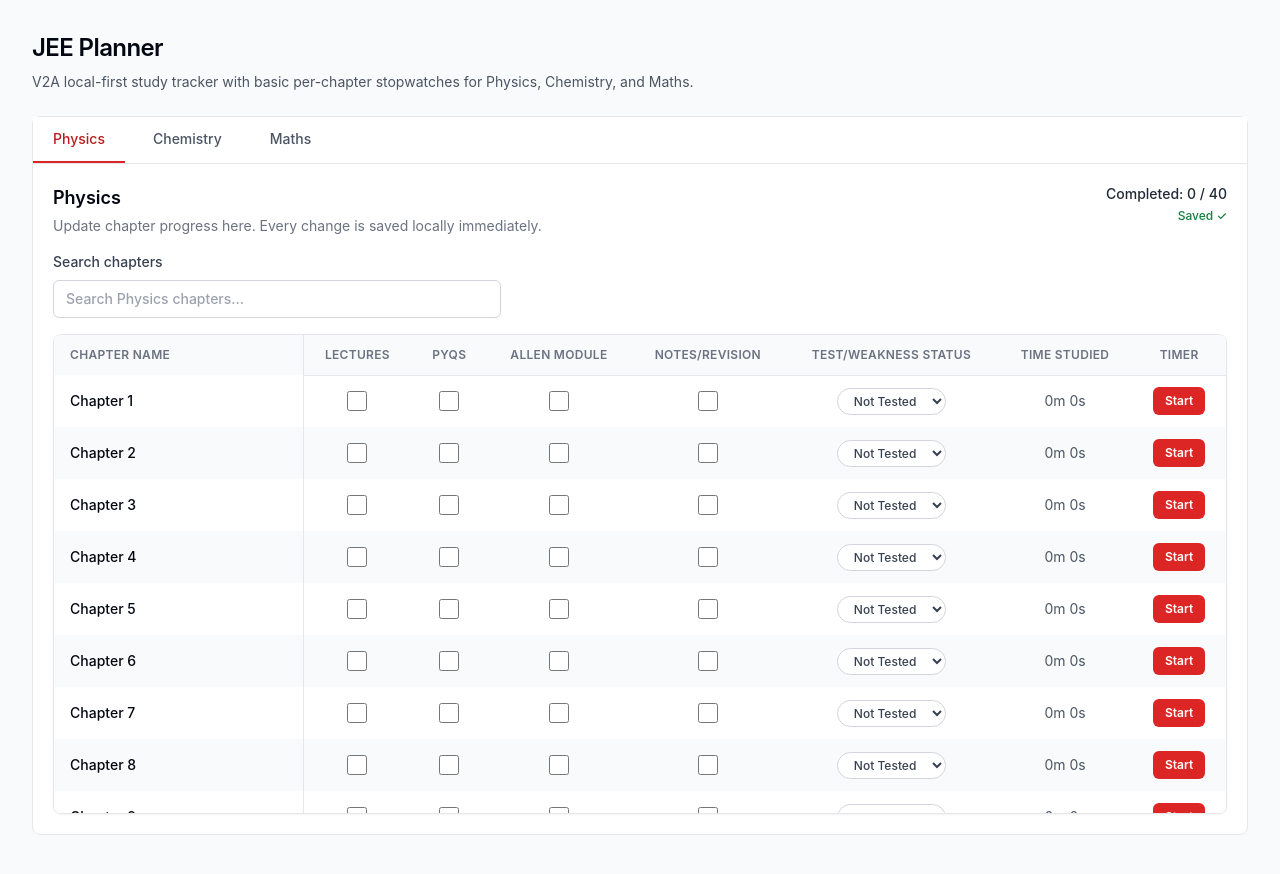
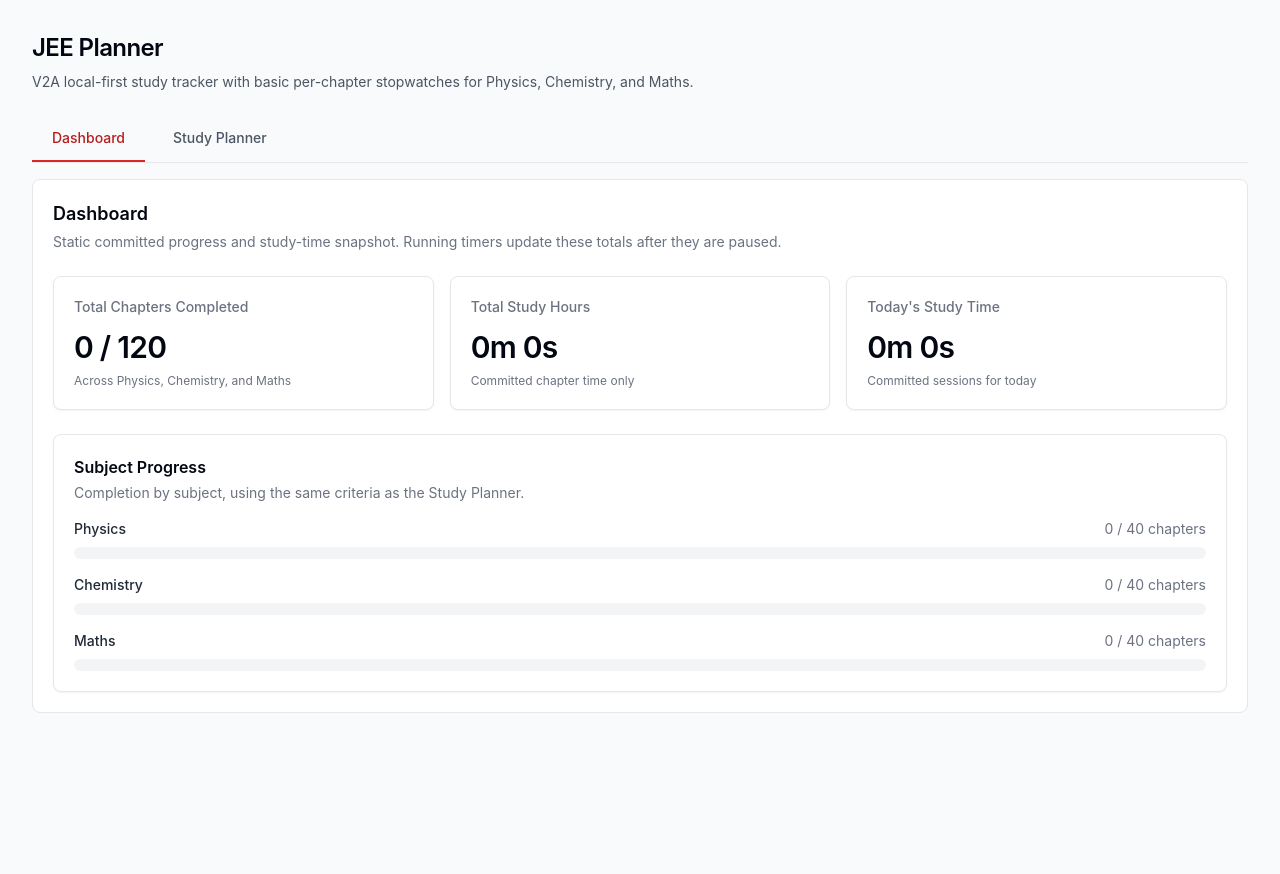
Before and after one commit to focused-asshu/jee-planner, a React (Vite) app: page / in a window 1280 px wide. Shown: the top 874 px of the page. After the commit the page ends 800 px from the top, so only its background shows below. Built offline with nearby package versions, Linux system fonts and the light colour scheme.

Commit message:
Add V3A dashboard stats view

```diff
--- a/src/App.jsx
+++ b/src/App.jsx
@@ -1,18 +1,15 @@
 import { useMemo, useState } from 'react';
 import { ChapterTable } from './components/ChapterTable';
+import { Dashboard } from './components/Dashboard';
 import { FloatingActiveTimerBar } from './components/FloatingActiveTimerBar';
 import { SubjectTabs } from './components/SubjectTabs';
+import { ViewTabs } from './components/ViewTabs';
 import { defaultChapters, subjectLabels } from './data/chapters';
 import { useTimer } from './hooks/useTimer';
-
-const isChapterComplete = (progress) =>
-  progress.lectures &&
-  progress.pyqs &&
-  progress.allenModule &&
-  progress.notesRevision &&
-  progress.testStatus === 'strong';
+import { getCompletionStats } from './lib/stats';
 
 export default function App() {
+  const [activeView, setActiveView] = useState('dashboard');
   const [activeSubject, setActiveSubject] = useState('physics');
   const {
     plannerData,
@@ -38,7 +35,8 @@ export default function App() {
     return activeChapters.filter((chapter) => chapter.name.toLowerCase().includes(normalizedQuery));
   }, [activeChapters, searchQuery]);
 
-  const completedCount = activeChapters.filter((chapter) => isChapterComplete(activeProgress[chapter.id])).length;
+  const completionStats = useMemo(() => getCompletionStats(plannerData, defaultChapters), [plannerData]);
+  const completedCount = completionStats.bySubject[activeSubject].completed;
 
   const activeTimerDetails = useMemo(() => {
     const activeTimer = plannerData.activeTimer;
@@ -89,6 +87,7 @@ export default function App() {
     }
 
     const { subject, chapterId } = plannerData.activeTimer;
+    setActiveView('study');
     setActiveSubject(subject);
     setSearchQuery('');
     setHighlightedChapterId(chapterId);
@@ -115,7 +114,13 @@ export default function App() {
           </p>
         </div>
 
+        <ViewTabs activeView={activeView} onViewChange={setActiveView} />
+
         <div className="rounded-lg border border-gray-200 bg-white">
+          {activeView === 'dashboard' ? (
+            <Dashboard plannerData={plannerData} completionStats={completionStats} />
+          ) : (
+            <>
               <SubjectTabs activeSubject={activeSubject} onSubjectChange={handleSubjectChange} />
               <div className="p-5">
                 <div className="mb-4 flex items-start justify-between gap-6">
@@ -156,6 +161,8 @@ export default function App() {
                   highlightedChapterId={highlightedChapterId}
                 />
               </div>
+            </>
+          )}
         </div>
       </section>
       <FloatingActiveTimerBar
--- /dev/null
+++ b/src/components/Dashboard.jsx
@@ -0,0 +1,66 @@
+import { subjectLabels } from '../data/chapters';
+import { formatStudyTime } from '../lib/format';
+import { getTodayCommittedSeconds, getTotalStudySeconds } from '../lib/stats';
+
+function StatCard({ label, value, helper }) {
+  return (
+    <div className="rounded-lg border border-gray-200 bg-white p-5 shadow-sm">
+      <p className="text-sm font-medium text-gray-500">{label}</p>
+      <p className="mt-3 text-3xl font-semibold tracking-tight text-gray-950">{value}</p>
+      {helper ? <p className="mt-2 text-xs text-gray-500">{helper}</p> : null}
+    </div>
+  );
+}
+
+export function Dashboard({ plannerData, completionStats }) {
+  const totalStudySeconds = getTotalStudySeconds(plannerData);
+  const todayCommittedSeconds = getTodayCommittedSeconds(plannerData);
+
+  return (
+    <div className="p-5">
+      <div className="mb-6">
+        <h2 className="text-lg font-semibold text-gray-950">Dashboard</h2>
+        <p className="mt-1 text-sm text-gray-500">
+          Static committed progress and study-time snapshot. Running timers update these totals after they are paused.
+        </p>
+      </div>
+
+      <div className="grid grid-cols-3 gap-4">
+        <StatCard
+          label="Total Chapters Completed"
+          value={`${completionStats.completed} / ${completionStats.total}`}
+          helper="Across Physics, Chemistry, and Maths"
+        />
+        <StatCard label="Total Study Hours" value={formatStudyTime(totalStudySeconds)} helper="Committed chapter time only" />
+        <StatCard label="Today's Study Time" value={formatStudyTime(todayCommittedSeconds)} helper="Committed sessions for today" />
+      </div>
+
+      <div className="mt-6 rounded-lg border border-gray-200 bg-white p-5 shadow-sm">
+        <div className="mb-4">
+          <h3 className="text-base font-semibold text-gray-950">Subject Progress</h3>
+          <p className="mt-1 text-sm text-gray-500">Completion by subject, using the same criteria as the Study Planner.</p>
+        </div>
+
+        <div className="space-y-4">
+          {Object.entries(completionStats.bySubject).map(([subject, stats]) => {
+            const percent = stats.total > 0 ? (stats.completed / stats.total) * 100 : 0;
+
+            return (
+              <div key={subject}>
+                <div className="mb-2 flex items-center justify-between text-sm">
+                  <span className="font-medium text-gray-800">{subjectLabels[subject]}</span>
+                  <span className="text-gray-500">
+                    {stats.completed} / {stats.total} chapters
+                  </span>
+                </div>
+                <div className="h-3 overflow-hidden rounded-full bg-gray-100">
+                  <div className="h-full rounded-full bg-red-600" style={{ width: `${percent}%` }} />
+                </div>
+              </div>
+            );
+          })}
+        </div>
+      </div>
+    </div>
+  );
+}
--- a/src/components/TimeStudiedCell.jsx
+++ b/src/components/TimeStudiedCell.jsx
@@ -1,17 +1,5 @@
 import { useActiveTimer } from '../hooks/useActiveTimer';
-
-const formatStudyTime = (seconds) => {
-  const safeSeconds = Math.max(0, Math.floor(seconds));
-  const totalMinutes = Math.floor(safeSeconds / 60);
-  const hours = Math.floor(totalMinutes / 60);
-  const minutes = totalMinutes % 60;
-
-  if (hours > 0) {
-    return `${hours}h ${minutes}m`;
-  }
-
-  return `${minutes}m ${safeSeconds % 60}s`;
-};
+import { formatStudyTime } from '../lib/format';
 
 function LiveTimeStudiedValue({ subject, chapterId, fallbackSeconds }) {
   const activeTimer = useActiveTimer();
--- /dev/null
+++ b/src/components/ViewTabs.jsx
@@ -0,0 +1,29 @@
+const views = [
+  { id: 'dashboard', label: 'Dashboard' },
+  { id: 'study', label: 'Study Planner' },
+];
+
+export function ViewTabs({ activeView, onViewChange }) {
+  return (
+    <div className="mb-4 flex gap-2 border-b border-gray-200">
+      {views.map((view) => {
+        const isActive = view.id === activeView;
+
+        return (
+          <button
+            key={view.id}
+            type="button"
+            onClick={() => onViewChange(view.id)}
+            className={`border-b-2 px-5 py-3 text-sm font-medium transition-colors ${
+              isActive
+                ? 'border-red-600 text-red-700'
+                : 'border-transparent text-gray-600 hover:border-gray-300 hover:text-gray-900'
+            }`}
+          >
+            {view.label}
+          </button>
+        );
+      })}
+    </div>
+  );
+}
--- /dev/null
+++ b/src/lib/format.js
@@ -0,0 +1,12 @@
+export const formatStudyTime = (seconds) => {
+  const safeSeconds = Math.max(0, Math.floor(seconds ?? 0));
+  const totalMinutes = Math.floor(safeSeconds / 60);
+  const hours = Math.floor(totalMinutes / 60);
+  const minutes = totalMinutes % 60;
+
+  if (hours > 0) {
+    return `${hours}h ${minutes}m`;
+  }
+
+  return `${minutes}m ${safeSeconds % 60}s`;
+};
--- /dev/null
+++ b/src/lib/stats.js
@@ -0,0 +1,45 @@
+import { getLocalDateKey } from './storage';
+
+export const isChapterComplete = (progress) =>
+  progress?.lectures &&
+  progress?.pyqs &&
+  progress?.allenModule &&
+  progress?.notesRevision &&
+  progress?.testStatus === 'strong';
+
+export function getCompletionStats(plannerData, defaultChapters) {
+  const bySubject = Object.fromEntries(
+    Object.entries(defaultChapters).map(([subject, chapters]) => {
+      const progressByChapterId = plannerData?.subjects?.[subject] ?? {};
+      const completed = chapters.filter((chapter) => isChapterComplete(progressByChapterId[chapter.id])).length;
+
+      return [subject, { completed, total: chapters.length }];
+    }),
+  );
+
+  return Object.values(bySubject).reduce(
+    (stats, subjectStats) => ({
+      completed: stats.completed + subjectStats.completed,
+      total: stats.total + subjectStats.total,
+      bySubject,
+    }),
+    { completed: 0, total: 0, bySubject },
+  );
+}
+
+export function getTotalStudySeconds(plannerData) {
+  return Object.values(plannerData?.subjects ?? {}).reduce(
+    (subjectTotal, chapters) =>
+      subjectTotal +
+      Object.values(chapters ?? {}).reduce(
+        (chapterTotal, progress) => chapterTotal + Math.max(0, Math.floor(progress?.timeStudiedSeconds ?? 0)),
+        0,
+      ),
+    0,
+  );
+}
+
+export function getTodayCommittedSeconds(plannerData, epochMs = Date.now()) {
+  const todayKey = getLocalDateKey(epochMs);
+  return plannerData?.dailySessions?.[todayKey]?.totalSeconds ?? 0;
+}
```
Also changed, not shown: src/lib/storage.js, 1 other file (tests, documents, lock files or other folders). Lines whose indentation alone changed are shown as unchanged.
